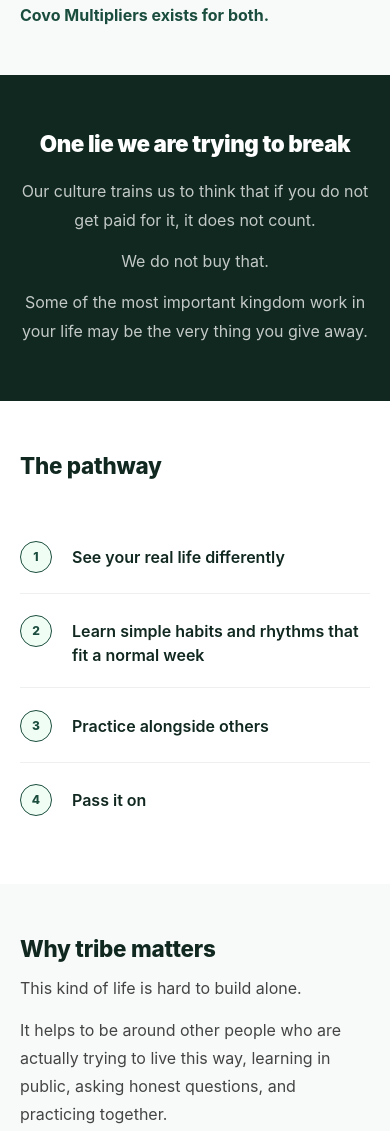
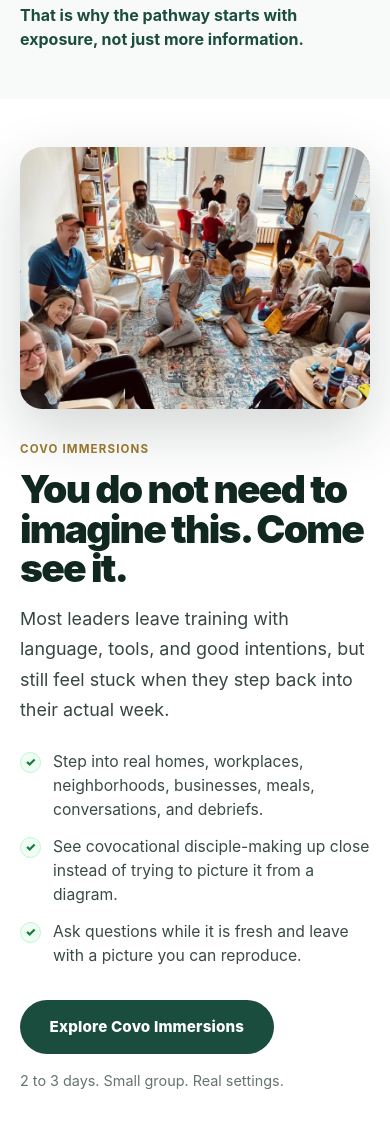
Before and after one commit to Mark-NYC/covo-multipliers, a website: page vision.html in a window 390 px wide. Shown: the part 2861-3992 px from the top of the page. Drawn offline with Linux system fonts and the light colour scheme.

Commit message:
Update vision.html

```diff
--- a/vision.html
+++ b/vision.html
@@ -6,16 +6,11 @@
     <meta name="description" content="Vision & Pathway — Covo Multipliers">
     <title>Vision &amp; Pathway — Covo Multipliers</title>
     <link rel="stylesheet" href="styles.css">
+
     <style>
-
         /* ==============================================
-           Vision & Pathway — page styles
+           Vision & Pathway page styles
            ============================================== */
-
-
-        /* -----------------------------------------------
-           SITE HEADER
-        ----------------------------------------------- */
 
         .site-header {
             background: #ffffff;
@@ -44,11 +39,6 @@
         .site-header .back-link:hover {
             color: #1b4d3e;
         }
-
-
-        /* -----------------------------------------------
-           HERO
-        ----------------------------------------------- */
 
         .vp-hero {
             padding: 3.5rem 2.5rem;
@@ -89,14 +79,12 @@
             align-items: center;
         }
 
-        /* Left column — text */
         .vp-hero-content {
             display: flex;
             flex-direction: column;
             align-items: flex-start;
         }
 
-        /* Right column — image */
         .vp-hero-image-wrap {
             aspect-ratio: 1 / 1;
             border-radius: 20px;
@@ -142,13 +130,15 @@
             margin-top: 0.85rem;
         }
 
-        .hero-buttons {
+        .hero-buttons,
+        .cta-buttons {
             display: flex;
             gap: 1rem;
             flex-wrap: wrap;
         }
 
-        .btn-hero-gold {
+        .btn-hero-gold,
+        .btn-cta-gold {
             display: inline-block;
             padding: 0.9rem 2rem;
             background: #dcb55a;
@@ -162,17 +152,14 @@
             transition: background 0.2s ease, transform 0.15s ease;
         }
 
-        .btn-hero-gold:hover {
+        .btn-hero-gold:hover,
+        .btn-cta-gold:hover {
             background: #c9a24e;
             transform: translateY(-1px);
         }
 
-        .btn-hero-gold:focus-visible {
-            outline: 3px solid #ffffff;
-            outline-offset: 3px;
-        }
-
-        .btn-hero-outline {
+        .btn-hero-outline,
+        .btn-cta-outline {
             display: inline-block;
             padding: 0.9rem 2rem;
             background: transparent;
@@ -187,15 +174,11 @@
             transition: border-color 0.2s ease, background 0.2s ease;
         }
 
-        .btn-hero-outline:hover {
+        .btn-hero-outline:hover,
+        .btn-cta-outline:hover {
             border-color: #ffffff;
             background: rgba(255, 255, 255, 0.08);
         }
-
-
-        /* -----------------------------------------------
-           SHARED SECTION STYLES
-        ----------------------------------------------- */
 
         .section-inner {
             max-width: 1000px;
@@ -234,11 +217,6 @@
         .section-body p + p {
             margin-top: 0.85rem;
         }
-
-
-        /* -----------------------------------------------
-           PODCAST SECTION
-        ----------------------------------------------- */
 
         .podcast-section {
             background: #ffffff;
@@ -292,16 +270,6 @@
             background: #10281f;
         }
 
-        .btn-podcast:focus-visible {
-            outline: 3px solid #dcb55a;
-            outline-offset: 3px;
-        }
-
-
-        /* -----------------------------------------------
-           COVO SECTION (3 cards)
-        ----------------------------------------------- */
-
         .covo-section {
             background: #f8faf9;
             padding: 4rem 2rem;
@@ -314,7 +282,8 @@
             margin-top: 2.25rem;
         }
 
-        .covo-card {
+        .covo-card,
+        .stuck-card {
             background: #ffffff;
             border: 1px solid #e2eae6;
             border-radius: 16px;
@@ -322,34 +291,26 @@
             box-shadow: 0 2px 8px rgba(16, 40, 31, 0.05);
         }
 
-        .covo-card-title {
+        .covo-card-title,
+        .stuck-card-title {
             font-size: 1rem;
             font-weight: 800;
             color: #10281f;
             margin-bottom: 0.5rem;
         }
 
-        .covo-card-body {
+        .covo-card-body,
+        .stuck-card-body {
             font-size: 0.925rem;
             line-height: 1.65;
             color: #444444;
             margin: 0;
         }
 
-
-        /* -----------------------------------------------
-           WHY THIS MATTERS
-        ----------------------------------------------- */
-
         .access-section {
             background: #ffffff;
             padding: 4rem 2rem;
         }
-
-
-        /* -----------------------------------------------
-           TWO STUCK BLOCKS
-        ----------------------------------------------- */
 
         .stuck-section {
             background: #f8faf9;
@@ -363,28 +324,6 @@
             margin-top: 2.25rem;
         }
 
-        .stuck-card {
-            background: #ffffff;
-            border: 1px solid #e2eae6;
-            border-radius: 16px;
-            padding: 1.75rem;
-            box-shadow: 0 2px 8px rgba(16, 40, 31, 0.05);
-        }
-
-        .stuck-card-title {
-            font-size: 1rem;
-            font-weight: 800;
-            color: #10281f;
-            margin-bottom: 0.5rem;
-        }
-
-        .stuck-card-body {
-            font-size: 0.925rem;
-            line-height: 1.65;
-            color: #444444;
-            margin: 0;
-        }
-
         .stuck-close {
             margin-top: 1.75rem;
             font-size: 1rem;
@@ -392,10 +331,126 @@
             color: #1b4d3e;
         }
 
+        .immersion-cta-section {
+            background: #ffffff;
+            padding: 5rem 2rem;
+            border-bottom: 1px solid #eef0ef;
+        }
 
-        /* -----------------------------------------------
-           ONE LIE SECTION
-        ----------------------------------------------- */
+        .immersion-cta-inner {
+            max-width: 1100px;
+            margin: 0 auto;
+            display: grid;
+            grid-template-columns: 0.95fr 1.05fr;
+            gap: 3rem;
+            align-items: center;
+        }
+
+        .immersion-cta-image-wrap {
+            position: relative;
+            border-radius: 22px;
+            overflow: hidden;
+            aspect-ratio: 4 / 3;
+            box-shadow: 0 22px 60px rgba(16, 40, 31, 0.18);
+            background: #f8faf9;
+        }
+
+        .immersion-cta-image-wrap img {
+            width: 100%;
+            height: 100%;
+            object-fit: cover;
+            display: block;
+        }
+
+        .immersion-cta-copy {
+            max-width: 620px;
+        }
+
+        .immersion-cta-section .section-eyebrow {
+            color: #9f7a2f;
+        }
+
+        .immersion-cta-heading {
+            font-size: clamp(2rem, 4vw, 3.15rem);
+            font-weight: 900;
+            color: #10281f;
+            line-height: 1.02;
+            letter-spacing: -0.045em;
+            margin-bottom: 1rem;
+        }
+
+        .immersion-cta-lead {
+            font-size: 1.12rem;
+            line-height: 1.7;
+            color: #374640;
+            margin-bottom: 1.35rem;
+        }
+
+        .immersion-cta-list {
+            list-style: none;
+            padding: 0;
+            margin: 1.5rem 0 0;
+            display: grid;
+            gap: 0.75rem;
+        }
+
+        .immersion-cta-list li {
+            display: flex;
+            gap: 0.75rem;
+            align-items: flex-start;
+            font-size: 0.98rem;
+            line-height: 1.55;
+            color: #3a4a44;
+        }
+
+        .immersion-cta-check {
+            flex-shrink: 0;
+            width: 21px;
+            height: 21px;
+            border-radius: 999px;
+            background: #f0fdf4;
+            border: 1px solid #bbf7d0;
+            color: #15803d;
+            display: inline-flex;
+            align-items: center;
+            justify-content: center;
+            font-size: 0.75rem;
+            font-weight: 900;
+            margin-top: 0.15rem;
+        }
+
+        .immersion-cta-actions {
+            margin-top: 2rem;
+            display: flex;
+            flex-wrap: wrap;
+            gap: 1rem;
+            align-items: center;
+        }
+
+        .btn-immersion-primary {
+            display: inline-block;
+            padding: 0.95rem 1.85rem;
+            background: #1b4d3e;
+            color: #ffffff;
+            font-size: 0.95rem;
+            font-weight: 800;
+            font-family: inherit;
+            letter-spacing: 0.01em;
+            border-radius: 999px;
+            text-decoration: none;
+            transition: background 0.2s ease, transform 0.15s ease;
+        }
+
+        .btn-immersion-primary:hover {
+            background: #10281f;
+            transform: translateY(-1px);
+        }
+
+        .immersion-cta-note {
+            font-size: 0.9rem;
+            line-height: 1.5;
+            color: #66736e;
+        }
 
         .lie-section {
             background: #10281f;
@@ -426,11 +481,6 @@
         .lie-body p + p {
             margin-top: 0.75rem;
         }
-
-
-        /* -----------------------------------------------
-           PATHWAY
-        ----------------------------------------------- */
 
         .pathway-section {
             background: #ffffff;
@@ -484,20 +534,10 @@
             padding-top: 0.35rem;
         }
 
-
-        /* -----------------------------------------------
-           TRIBE SECTION
-        ----------------------------------------------- */
-
         .tribe-section {
             background: #f8faf9;
             padding: 4rem 2rem;
         }
-
-
-        /* -----------------------------------------------
-           FINAL CTA
-        ----------------------------------------------- */
 
         .final-cta {
             background: linear-gradient(135deg,
@@ -542,74 +582,26 @@
         }
 
         .cta-buttons {
-            display: flex;
-            gap: 1rem;
             justify-content: center;
-            flex-wrap: wrap;
         }
 
-        .btn-cta-gold {
-            display: inline-block;
-            padding: 0.9rem 2rem;
-            background: #dcb55a;
-            color: #10281f;
-            font-size: 0.975rem;
-            font-weight: 800;
-            font-family: inherit;
-            letter-spacing: 0.01em;
-            border-radius: 10px;
-            text-decoration: none;
-            transition: background 0.2s ease, transform 0.15s ease;
-        }
-
-        .btn-cta-gold:hover {
-            background: #c9a24e;
-            transform: translateY(-1px);
-        }
-
-        .btn-cta-gold:focus-visible {
-            outline: 3px solid #ffffff;
-            outline-offset: 3px;
-        }
-
-        .btn-cta-outline {
-            display: inline-block;
-            padding: 0.9rem 2rem;
-            background: transparent;
-            color: #ffffff;
-            font-size: 0.975rem;
-            font-weight: 700;
-            font-family: inherit;
-            letter-spacing: 0.01em;
-            border: 2px solid rgba(255, 255, 255, 0.5);
-            border-radius: 10px;
-            text-decoration: none;
-            transition: border-color 0.2s ease, background 0.2s ease;
-        }
-
-        .btn-cta-outline:hover {
-            border-color: #ffffff;
-            background: rgba(255, 255, 255, 0.08);
-        }
-
-        .btn-cta-outline:focus-visible {
-            outline: 3px solid #dcb55a;
-            outline-offset: 3px;
-        }
-
-
-        /* -----------------------------------------------
-           RESPONSIVE
-        ----------------------------------------------- */
-
-        /* Tablet: tighten hero gap, keep two columns until it gets cramped */
         @media (max-width: 900px) {
             .vp-hero-inner {
                 gap: 2.25rem;
             }
         }
 
-        /* Stack hero at 700px — columns would feel cramped below this */
+        @media (max-width: 860px) {
+            .immersion-cta-inner {
+                grid-template-columns: 1fr;
+                gap: 2rem;
+            }
+
+            .immersion-cta-copy {
+                max-width: none;
+            }
+        }
+
         @media (max-width: 700px) {
             .vp-hero {
                 padding: 3rem 1.5rem 2.5rem;
@@ -620,7 +612,6 @@
                 gap: 2rem;
             }
 
-            /* Image goes below text on mobile */
             .vp-hero-image-wrap {
                 order: 1;
                 max-width: 420px;
@@ -641,53 +632,66 @@
         }
 
         @media (max-width: 480px) {
-            .vp-hero        { padding: 2.5rem 1.25rem 2rem; }
-            .podcast-card   { padding: 1.5rem; }
+            .vp-hero {
+                padding: 2.5rem 1.25rem 2rem;
+            }
+
+            .podcast-card {
+                padding: 1.5rem;
+            }
+
             .podcast-section,
             .covo-section,
             .access-section,
             .stuck-section,
+            .immersion-cta-section,
             .pathway-section,
-            .tribe-section  { padding: 3rem 1.25rem; }
-            .lie-section    { padding: 3.5rem 1.25rem; }
-            .final-cta      { padding: 3.5rem 1.25rem; }
+            .tribe-section {
+                padding: 3rem 1.25rem;
+            }
+
+            .immersion-cta-heading {
+                font-size: clamp(2rem, 10vw, 2.65rem);
+            }
+
+            .lie-section {
+                padding: 3.5rem 1.25rem;
+            }
+
+            .final-cta {
+                padding: 3.5rem 1.25rem;
+            }
         }
-
     </style>
 </head>
+
 <body>
 
-    <!-- ================================================
-         SITE HEADER
-    ================================================ -->
     <header class="site-header">
         <a class="brand" href="/">Covo Multipliers</a>
         <a class="back-link" href="/">← Home</a>
     </header>
 
-
-    <!-- ================================================
-         HERO
-    ================================================ -->
     <section class="vp-hero">
         <div class="vp-hero-inner">
 
-            <!-- Left: text content -->
             <div class="vp-hero-content">
                 <p class="vp-label">Vision &amp; Pathway</p>
+
                 <h1 class="vp-headline">Vision &amp; Pathway</h1>
+
                 <div class="vp-copy">
                     <p>Most Christians have been taught to split life into compartments.</p>
                     <p>Work here. Church there. Family over here. Mission somewhere else.</p>
                     <p>Covo Multipliers exists to help leaders bring those parts back together and make disciples where they live, work, and play.</p>
                 </div>
+
                 <div class="hero-buttons">
                     <a class="btn-hero-gold" href="https://podcasts.apple.com/gb/podcast/the-rise-of-covo-multipliers-why-priscilla-aquila/id1562206185?i=1000705387220" target="_blank" rel="noopener">Listen to the Episode</a>
                     <a class="btn-hero-outline" href="/#upcoming-labs">Join a Lab</a>
                 </div>
             </div>
 
-            <!-- Right: image -->
             <div class="vp-hero-image-wrap">
                 <img
                     src="image/watercooler conversation at work.webp"
@@ -699,13 +703,10 @@
         </div>
     </section>
 
-
-    <!-- ================================================
-         START HERE — PODCAST
-    ================================================ -->
     <section class="podcast-section">
         <div class="podcast-inner">
             <span class="section-eyebrow">Start here</span>
+
             <div class="podcast-card">
                 <h2 class="podcast-title">The Rise of Covo Multipliers</h2>
                 <p class="podcast-copy">Listen to the episode on why Priscilla and Aquila offer a blueprint for leaders learning to build disciple making into everyday life.</p>
@@ -714,15 +715,11 @@
         </div>
     </section>
 
-
-    <!-- ================================================
-         WHAT WE MEAN BY COVO
-    ================================================ -->
     <section class="covo-section">
         <div class="section-inner">
             <h2 class="section-heading">What we mean by covo</h2>
+
             <div class="covo-grid">
-
                 <div class="covo-card">
                     <h3 class="covo-card-title">One life, not two</h3>
                     <p class="covo-card-body">Work and mission do not have to live in separate boxes.</p>
@@ -737,18 +734,14 @@
                     <h3 class="covo-card-title">Repeatable rhythms over vague inspiration</h3>
                     <p class="covo-card-body">We want practices that can actually be lived and passed on.</p>
                 </div>
-
             </div>
         </div>
     </section>
 
-
-    <!-- ================================================
-         WHY THIS MATTERS
-    ================================================ -->
     <section class="access-section">
         <div class="section-inner-narrow">
             <h2 class="section-heading">Why this matters</h2>
+
             <div class="section-body">
                 <p>The people around you are already accessible to you in a way they may never be to a pastor, missionary, or church program.</p>
                 <p>Your neighborhood, workplace, friendships, and routines are not distractions from mission. They are often the front door.</p>
@@ -756,15 +749,11 @@
         </div>
     </section>
 
-
-    <!-- ================================================
-         TWO PLACES PEOPLE GET STUCK
-    ================================================ -->
     <section class="stuck-section">
         <div class="section-inner">
             <h2 class="section-heading">Two places people get stuck</h2>
+
             <div class="stuck-grid">
-
                 <div class="stuck-card">
                     <h3 class="stuck-card-title">You do not yet see it</h3>
                     <p class="stuck-card-body">You are not sure how disciple making fits into your actual week.</p>
@@ -774,19 +763,62 @@
                     <h3 class="stuck-card-title">You see it, but do not know what to do</h3>
                     <p class="stuck-card-body">You need language, models, habits, rhythms, and skills.</p>
                 </div>
+            </div>
 
-            </div>
-            <p class="stuck-close">Covo Multipliers exists for both.</p>
+            <p class="stuck-close">That is why the pathway starts with exposure, not just more information.</p>
         </div>
     </section>
 
+    <section class="immersion-cta-section">
+        <div class="immersion-cta-inner">
 
-    <!-- ================================================
-         ONE LIE WE ARE TRYING TO BREAK
-    ================================================ -->
+            <div class="immersion-cta-image-wrap">
+                <img
+                    src="image/immersions/hands on immersion.webp"
+                    alt="Hands-on Covo Immersion experience in a real-life setting"
+                    loading="lazy"
+                >
+            </div>
+
+            <div class="immersion-cta-copy">
+                <span class="section-eyebrow">Covo Immersions</span>
+
+                <h2 class="immersion-cta-heading">You do not need to imagine this. Come see it.</h2>
+
+                <p class="immersion-cta-lead">
+                    Most leaders leave training with language, tools, and good intentions, but still feel stuck when they step back into their actual week.
+                </p>
+
+                <ul class="immersion-cta-list">
+                    <li>
+                        <span class="immersion-cta-check">✓</span>
+                        <span>Step into real homes, workplaces, neighborhoods, businesses, meals, conversations, and debriefs.</span>
+                    </li>
+
+                    <li>
+                        <span class="immersion-cta-check">✓</span>
+                        <span>See covocational disciple-making up close instead of trying to picture it from a diagram.</span>
+                    </li>
+
+                    <li>
+                        <span class="immersion-cta-check">✓</span>
+                        <span>Ask questions while it is fresh and leave with a picture you can reproduce.</span>
+                    </li>
+                </ul>
+
+                <div class="immersion-cta-actions">
+                    <a class="btn-immersion-primary" href="/immersions.html">Explore Covo Immersions</a>
+                    <span class="immersion-cta-note">2 to 3 days. Small group. Real settings.</span>
+                </div>
+            </div>
+
+        </div>
+    </section>
+
     <section class="lie-section">
         <div class="lie-inner">
             <h2 class="lie-headline">One lie we are trying to break</h2>
+
             <div class="lie-body">
                 <p>Our culture trains us to think that if you do not get paid for it, it does not count.</p>
                 <p>We do not buy that.</p>
@@ -795,26 +827,26 @@
         </div>
     </section>
 
-
-    <!-- ================================================
-         PATHWAY
-    ================================================ -->
     <section class="pathway-section">
         <div class="section-inner-narrow">
             <h2 class="section-heading">The pathway</h2>
+
             <ol class="pathway-list">
                 <li class="pathway-item">
                     <span class="pathway-num">1</span>
                     <span class="pathway-text">See your real life differently</span>
                 </li>
+
                 <li class="pathway-item">
                     <span class="pathway-num">2</span>
                     <span class="pathway-text">Learn simple habits and rhythms that fit a normal week</span>
                 </li>
+
                 <li class="pathway-item">
                     <span class="pathway-num">3</span>
                     <span class="pathway-text">Practice alongside others</span>
                 </li>
+
                 <li class="pathway-item">
                     <span class="pathway-num">4</span>
                     <span class="pathway-text">Pass it on</span>
@@ -823,13 +855,10 @@
         </div>
     </section>
 
-
-    <!-- ================================================
-         WHY TRIBE MATTERS
-    ================================================ -->
     <section class="tribe-section">
         <div class="section-inner-narrow">
             <h2 class="section-heading">Why tribe matters</h2>
+
             <div class="section-body">
                 <p>This kind of life is hard to build alone.</p>
                 <p>It helps to be around other people who are actually trying to live this way, learning in public, asking honest questions, and practicing together.</p>
@@ -837,13 +866,10 @@
         </div>
     </section>
 
-
-    <!-- ================================================
-         FINAL CTA
-    ================================================ -->
     <section class="final-cta">
         <div class="final-cta-inner">
             <h2 class="final-cta-headline">Start with the vision. Then take the next step.</h2>
+
             <div class="cta-buttons">
                 <a class="btn-cta-gold" href="https://podcasts.apple.com/gb/podcast/the-rise-of-covo-multipliers-why-priscilla-aquila/id1562206185?i=1000705387220" target="_blank" rel="noopener">Listen to the Episode</a>
                 <a class="btn-cta-outline" href="/#upcoming-labs">Join a Lab</a>
@@ -851,16 +877,13 @@
         </div>
     </section>
 
-
-    <!-- ================================================
-         FOOTER
-    ================================================ -->
     <footer class="site-footer">
         <div class="footer-inner">
             <div class="footer-brand">
                 <span class="footer-wordmark">Covo Multipliers</span>
                 <p class="footer-desc">A tribe of covocational leaders learning to make disciples where they live, work, and play.</p>
             </div>
+
             <nav class="footer-nav" aria-label="Footer navigation">
                 <a href="/">Home</a>
                 <a href="/vision.html">Vision &amp; Pathway</a>
@@ -870,6 +893,5 @@
         </div>
     </footer>
 
-
 </body>
 </html>
```
